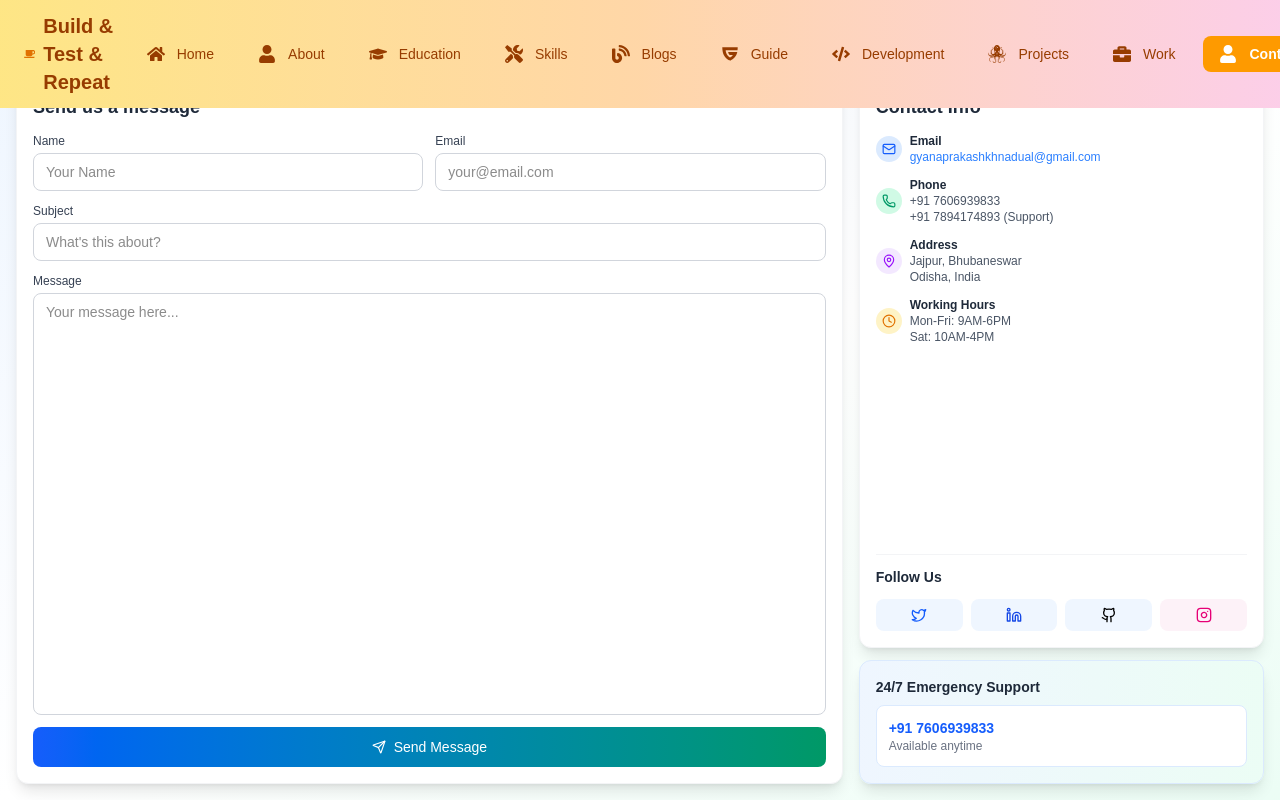
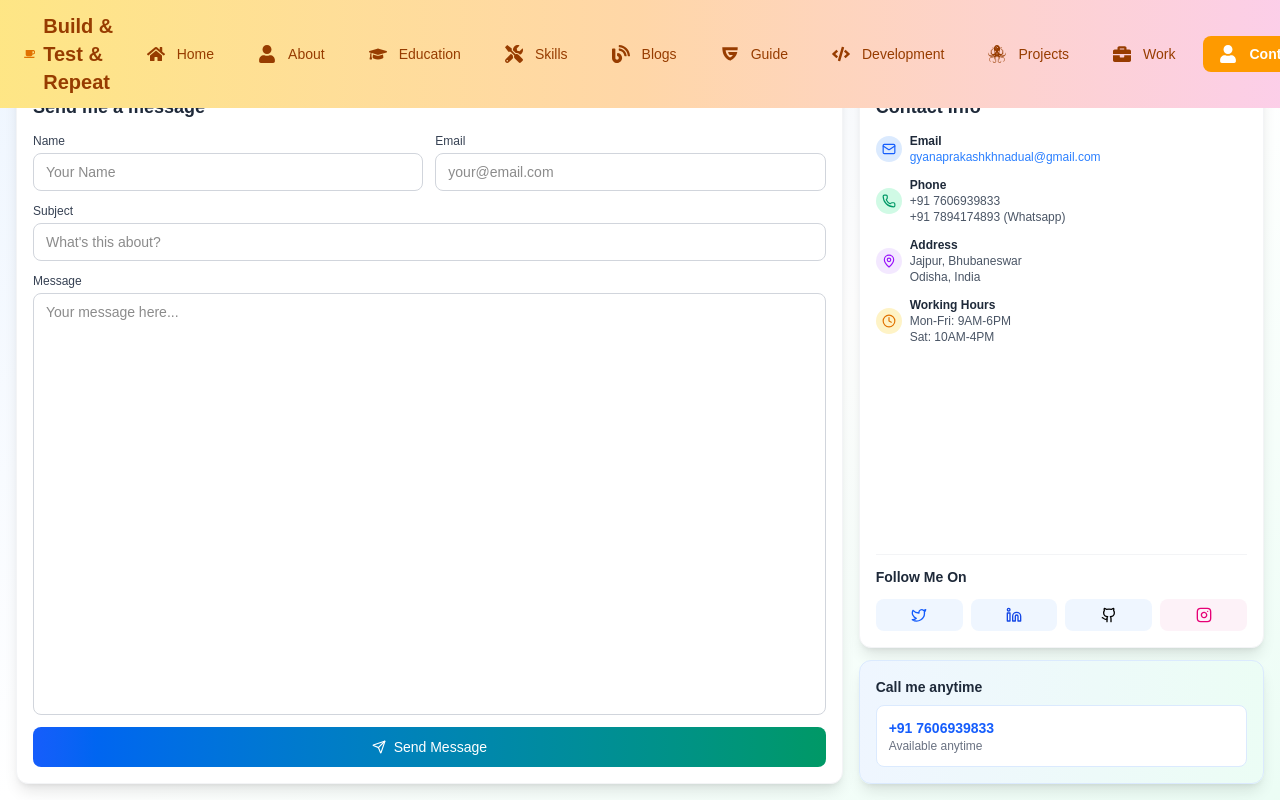
Before and after one commit to GyanaprakashKhandual/codetestrepeat, a Next.js app: page /contact in a window 1280 px wide. Built offline with nearby package versions, Linux system fonts and the light colour scheme.

Commit message:
Contact page update

```diff
--- a/src/app/contact/page.jsx
+++ b/src/app/contact/page.jsx
@@ -59,7 +59,7 @@ export default function ContactPage() {
             className="lg:col-span-2 bg-white rounded-xl shadow-lg border border-gray-100 flex flex-col"
           >
             <div className="p-4 flex-1 flex flex-col">
-              <h2 className="text-lg font-bold text-gray-800 mb-3">Send us a message</h2>
+              <h2 className="text-lg font-bold text-gray-800 mb-3">Send me a message</h2>
               <form className="flex-1 flex flex-col">
                 <div className="grid grid-cols-1 md:grid-cols-2 gap-3 mb-3">
                   <div>
@@ -145,7 +145,7 @@ export default function ContactPage() {
                   <div className="flex-1">
                     <h3 className="text-xs font-semibold text-gray-800">Phone</h3>
                     <p className="text-xs text-gray-600 cursor-pointer" onClick={number1Copied}>+91 7606939833</p>
-                    <p className="text-xs text-gray-600 cursor-pointer" onClick={number2Copied}>+91 7894174893 (Support)</p>
+                    <p className="text-xs text-gray-600 cursor-pointer" onClick={number2Copied}>+91 7894174893 (Whatsapp)</p>
                   </div>
                 </div>
 
@@ -174,7 +174,7 @@ export default function ContactPage() {
 
               {/* Social Media Section */}
               <div className="mt-4 pt-3 border-t border-gray-100">
-                <h3 className="text-sm font-bold text-gray-800 mb-3">Follow Us</h3>
+                <h3 className="text-sm font-bold text-gray-800 mb-3">Follow Me On</h3>
                 <div className="flex justify-between space-x-2">
                   <motion.a
                     whileHover={{ y: -2, scale: 1.05 }}
@@ -219,7 +219,7 @@ export default function ContactPage() {
 
             {/* Emergency Support - Compact */}
             <div className="bg-gradient-to-r from-blue-50 to-emerald-50 rounded-xl shadow-lg p-4 border border-blue-100">
-              <h3 className="text-sm font-bold text-gray-800 mb-2">24/7 Emergency Support</h3>
+              <h3 className="text-sm font-bold text-gray-800 mb-2">Call me anytime</h3>
               <div className="bg-white p-3 rounded-lg border border-blue-100">
                 <p className="text-sm font-bold text-blue-600 cursor-pointer" onClick={number1Copied}>+91 7606939833</p>
                 <ToastContainer/>
```
